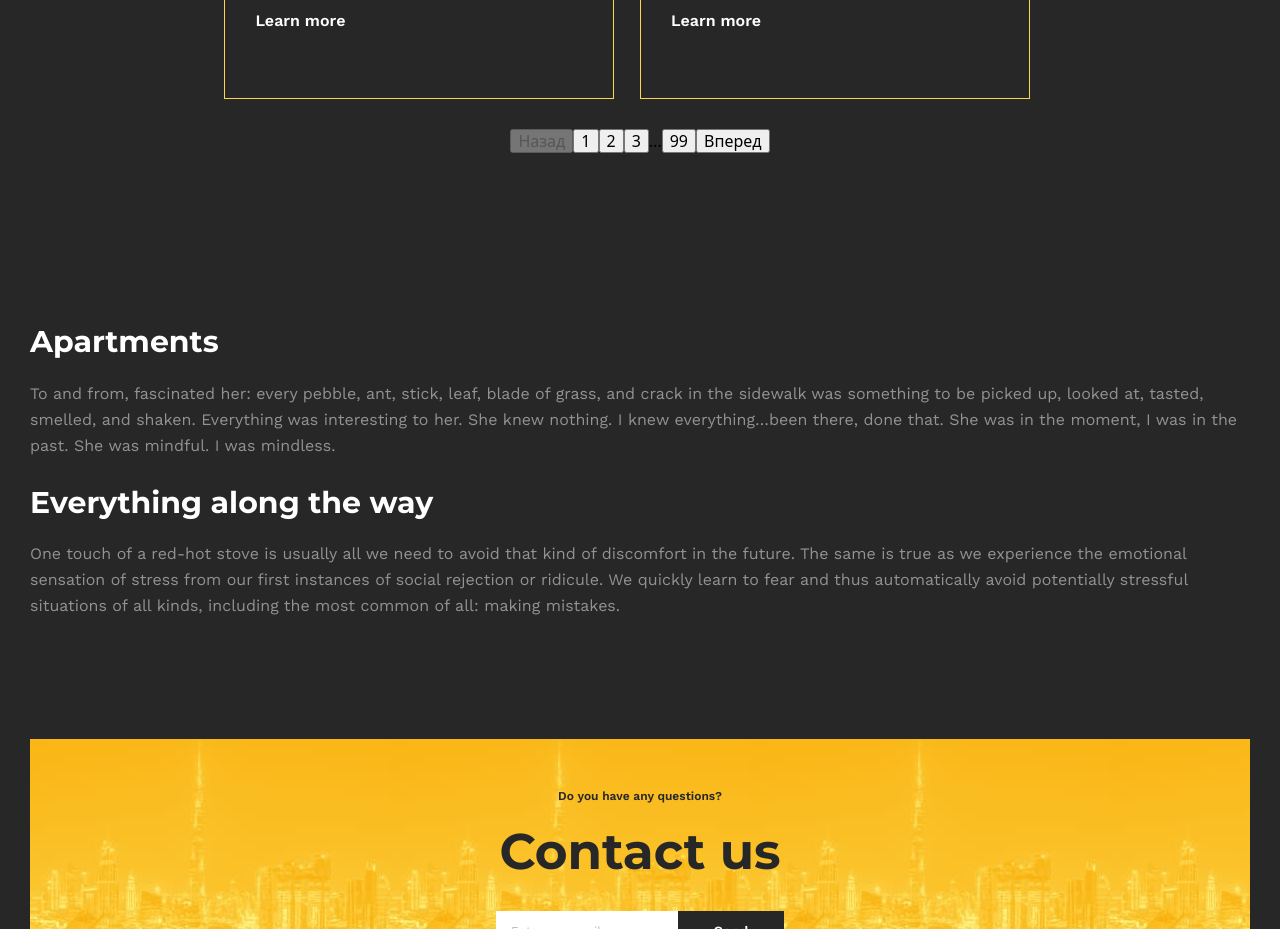
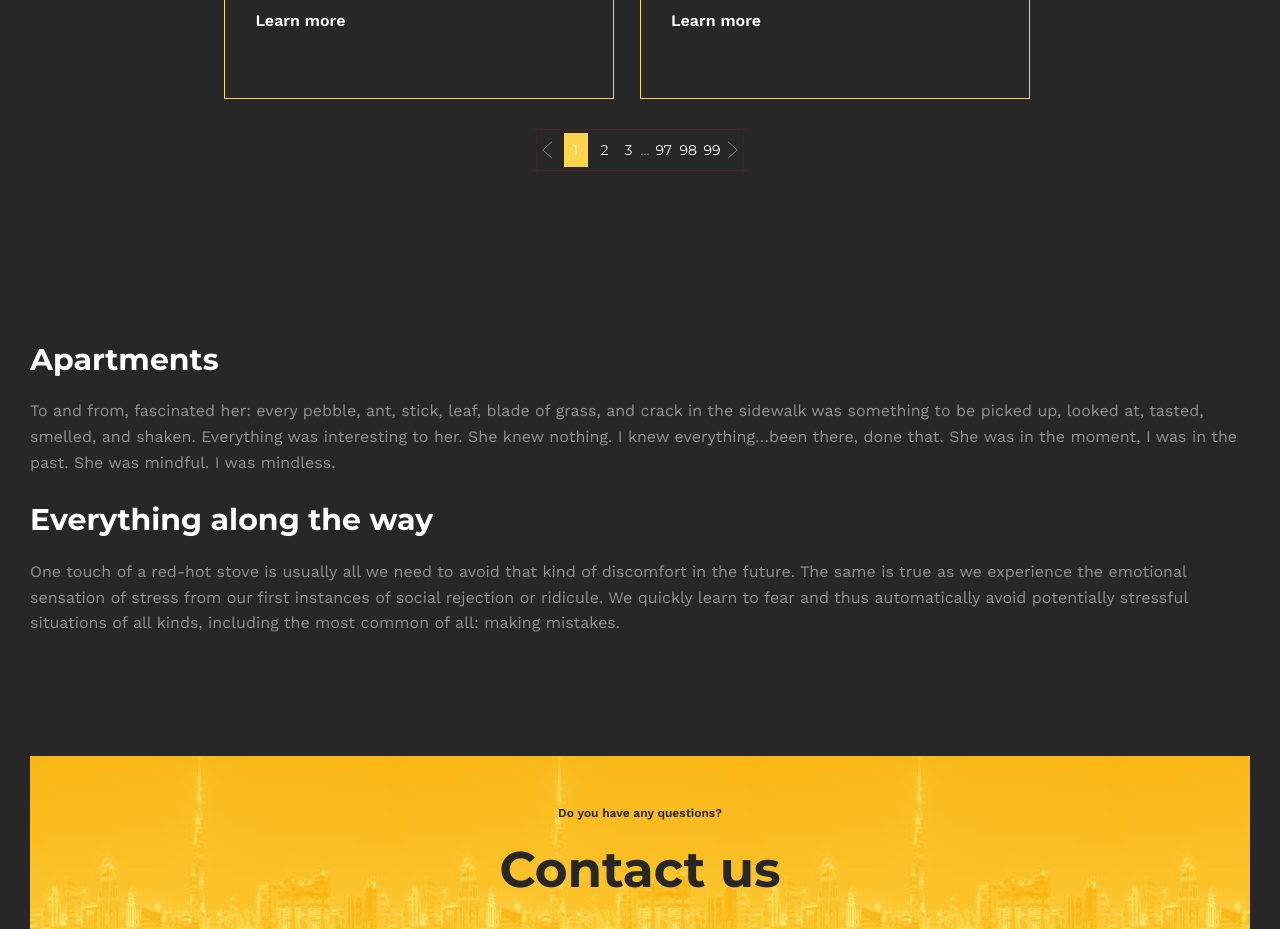
Before and after one commit to Twaiz/DubaiReality, a website: page src/category.html in a window 1280 px wide. Shown: the part 6140-7069 px from the top of the page. Drawn offline with nearby package versions, Linux system fonts and the light colour scheme.

Commit message:
Style of pagination
Last update for pagination

```diff
--- a/src/Js/category.js
+++ b/src/Js/category.js
@@ -65,33 +65,54 @@ function updatePageNumbers() {
   pageNumbersEl.innerHTML = "";
   const minPage = Math.max(currentPage - 1, 1);
   const maxPageNum = Math.min(currentPage + 2, maxPage);
+  const lastPageNum = Math.max(maxPage - 2, 1); // Номер предпоследней страницы
 
   for (let i = minPage; i <= maxPageNum; i++) {
     const button = document.createElement("button");
+    button.classList.add("page-Numbers-Item");
     button.textContent = i;
+    if (i === currentPage) {
+      button.classList.add("current-page-numbers");
+    }
     button.addEventListener("click", () => {
+      const currentPageButton = document.querySelector(".current-page-numbers");
+      currentPageButton.classList.remove("current-page-numbers");
+      button.classList.add("current-page-numbers");
       currentPage = i;
       updateList(currentPage);
       updateNavigationButtons();
-      updatePageNumbers(); // Обновляем номера страниц
+      updatePageNumbers();
     });
     pageNumbersEl.appendChild(button);
   }
 
   if (maxPageNum < maxPage) {
     const ellipsis = document.createElement("span");
+    ellipsis.classList.add("pagination-ellipsis");
     ellipsis.textContent = "...";
     pageNumbersEl.appendChild(ellipsis);
 
-    const lastPageButton = document.createElement("button");
-    lastPageButton.textContent = maxPage;
-    lastPageButton.addEventListener("click", () => {
-      currentPage = maxPage;
-      updateList(currentPage);
-      updateNavigationButtons();
-      updatePageNumbers();
-    });
-    pageNumbersEl.appendChild(lastPageButton);
+    // Создаем кнопки для последней страницы и двух предыдущих страниц
+    for (let i = lastPageNum; i <= maxPage; i++) {
+      const button = document.createElement("button");
+      button.classList.add("page-Numbers-Item");
+      button.textContent = i;
+      if (i === currentPage) {
+        button.classList.add("current-page-numbers");
+      }
+      button.addEventListener("click", () => {
+        const currentPageButton = document.querySelector(
+          ".current-page-numbers"
+        );
+        currentPageButton.classList.remove("current-page-numbers");
+        button.classList.add("current-page-numbers");
+        currentPage = i;
+        updateList(currentPage);
+        updateNavigationButtons();
+        updatePageNumbers();
+      });
+      pageNumbersEl.appendChild(button);
+    }
   }
 }
 
@@ -118,3 +139,39 @@ nextPageEl.addEventListener("click", () => {
     updatePageNumbers(); // Обновляем номера страниц
   }
 });
+
+let intervalId; // Глобальная переменная для хранения идентификатора интервала
+
+// Обработчик нажатия кнопки "назад"
+prevPageEl.addEventListener("mousedown", () => {
+  intervalId = setInterval(() => {
+    if (currentPage > 1) {
+      currentPage--;
+      updateList(currentPage);
+      updateNavigationButtons();
+      updatePageNumbers();
+    }
+  }, 300); // Задержка между переключениями в миллисекундах
+});
+
+// Обработчик отпускания кнопки "назад"
+prevPageEl.addEventListener("mouseup", () => {
+  clearInterval(intervalId); // Остановить интервал при отпускании кнопки
+});
+
+// Обработчик нажатия кнопки "вперед"
+nextPageEl.addEventListener("mousedown", () => {
+  intervalId = setInterval(() => {
+    if (currentPage < maxPage) {
+      currentPage++;
+      updateList(currentPage);
+      updateNavigationButtons();
+      updatePageNumbers();
+    }
+  }, 300); // Задержка между переключениями в миллисекундах
+});
+
+// Обработчик отпускания кнопки "вперед"
+nextPageEl.addEventListener("mouseup", () => {
+  clearInterval(intervalId); // Остановить интервал при отпускании кнопки
+});
--- a/src/category-1.css
+++ b/src/category-1.css
@@ -113,6 +113,105 @@ button {
 .pagination {
   display: flex;
   justify-content: center;
+  align-items: center;
+  flex-direction: row;
+}
+
+.pagination-wrraper {
+  display: flex;
+  padding: 3px;
+  position: relative;
+  border-top: 1px solid #511f1f; /* Верхняя граница */
+  border-bottom: 1px solid #511f1f; /* Нижняя граница */
+}
+
+.pagination-wrraper::before,
+.pagination-wrraper::after {
+  content: "";
+  position: absolute;
+  top: -4px; /* Расположение по вертикали */
+  bottom: -4px;
+  width: 1px; /* Ширина границы слева и справа */
+  background-color: #3d2323; /* Цвет границы */
+}
+
+.pagination-wrraper::before {
+  left: 3px; /* Расположение по горизонтали (левая граница) */
+}
+
+.pagination-wrraper::after {
+  right: 3px; /* Расположение по горизонтали (правая граница) */
+}
+
+.prevPage {
+  display: flex;
+  align-items: center;
+
+  border-style: none;
+  background-color: transparent;
+}
+
+.nextPage {
+  display: flex;
+  align-items: center;
+
+  border-style: none;
+  background-color: transparent;
+}
+
+.pagination-btn-icon {
+  width: 11px;
+  height: 18px;
+  stroke: #929292;
+}
+
+.prev {
+  transform: rotate(180deg);
+}
+
+.next {
+  transform: rotate();
+}
+
+.pageNumbers {
+  display: flex;
+  align-items: center;
+  flex-direction: row;
+}
+
+.page-Numbers-Item {
+  width: 24px;
+  height: 24px;
+
+  font-family: var(--second-family);
+  font-weight: 400;
+  font-size: 14px;
+  color: #fff;
+
+  border-style: none;
+  background-color: transparent;
+}
+
+.current-page-numbers {
+  display: flex;
+  justify-content: center;
+  align-items: center;
+  flex-direction: row;
+
+  width: 24px;
+  height: 34px;
+
+  margin-left: 5px;
+  margin-right: 5px;
+
+  background-color: #fcd54c;
+}
+
+.pagination-ellipsis {
+  font-family: var(--second-family);
+  font-weight: 400;
+  font-size: 14px;
+  color: #929292;
 }
 
 /* HERO */
--- a/src/category.html
+++ b/src/category.html
@@ -513,9 +513,19 @@
             </li>
           </ul>
           <div id="pagination" class="pagination">
-            <button id="prevPage">Назад</button>
-            <div id="pageNumbers"></div>
-            <button id="nextPage">Вперед</button>
+            <div class="pagination-wrraper">
+              <button id="prevPage" class="prevPage">
+                <svg class="pagination-btn-icon prev">
+                  <use href="../image/Group-91-93.svg#icon-Group-91"></use>
+                </svg>
+              </button>
+              <div id="pageNumbers" class="pageNumbers"></div>
+              <button id="nextPage" class="nextPage">
+                <svg class="pagination-btn-icon next">
+                  <use href="../image/Group-91-93.svg#icon-Group-91"></use>
+                </svg>
+              </button>
+            </div>
           </div>
         </section>
 
```
